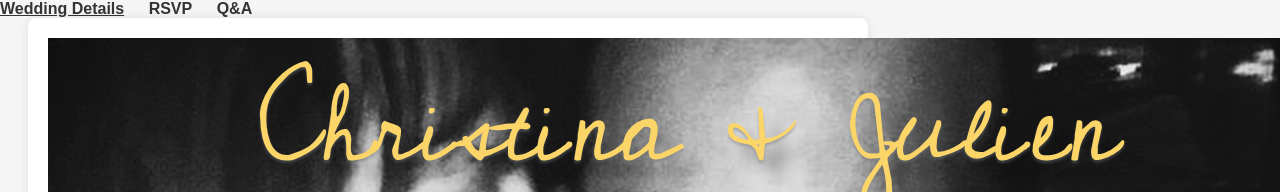
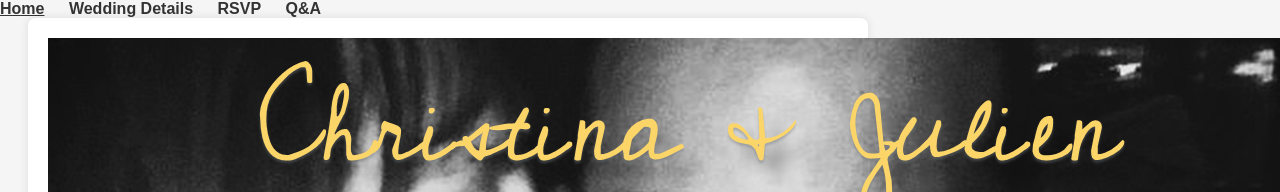
Before and after one commit to christina-ladam/wedding, a Jekyll site: the page built from index.html, in a window 1280 px wide. Shown: the top 192 px of the page. Built offline with Jekyll 4.4.1, drawn with Linux system fonts in a browser that asks for light colours; some web fonts are replaced.

Commit message:
Update default.html

```diff
--- a/_layouts/default.html
+++ b/_layouts/default.html
@@ -55,6 +55,7 @@
 <body>
     <nav>
         <ul>
+            <li><a href="">Home</a></li>
             <li><a href="/weddingdetails">Wedding Details</a></li>
             <li><a href="/rsvp">RSVP</a></li>
             <li><a href="/qa">Q&A</a></li>
```
